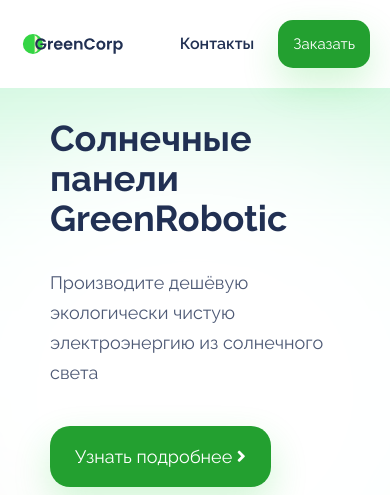
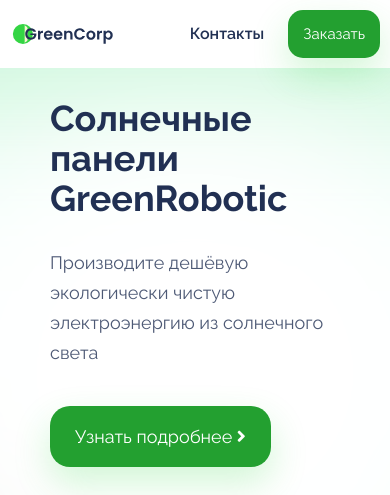
Before and after one commit to CyrilKazantsev/green-corp-landing, a plain HTML site: page index.html in a window 390 px wide. Shown: the top 495 px of the page. Drawn offline with nearby package versions, Linux system fonts and the light colour scheme.

Commit message:
Восьмая версия проекта

```diff
--- a/main.css
+++ b/main.css
@@ -366,6 +366,9 @@ footer {
   html, body {
     overflow-x: hidden;
   }
+  header {
+    padding: 10px;
+  }
   header a {
     margin-right: 20px;
   }
```
